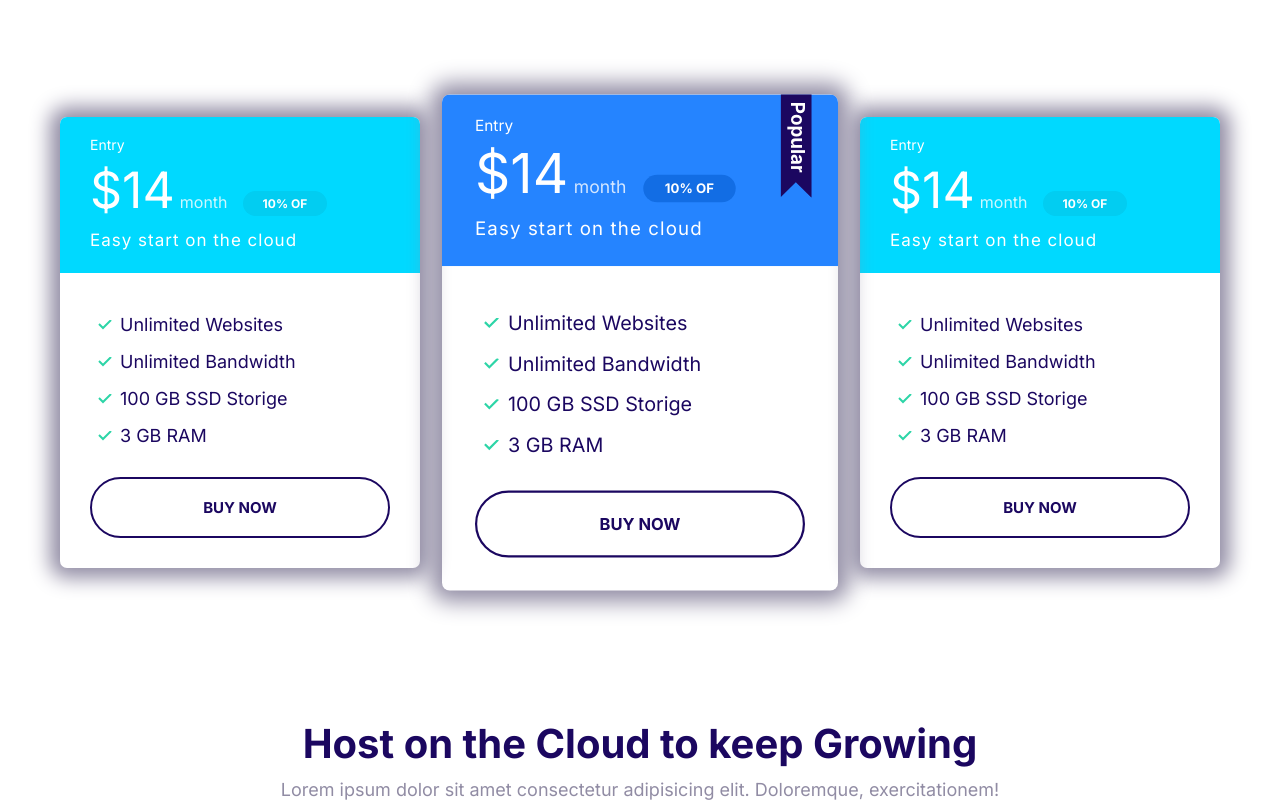
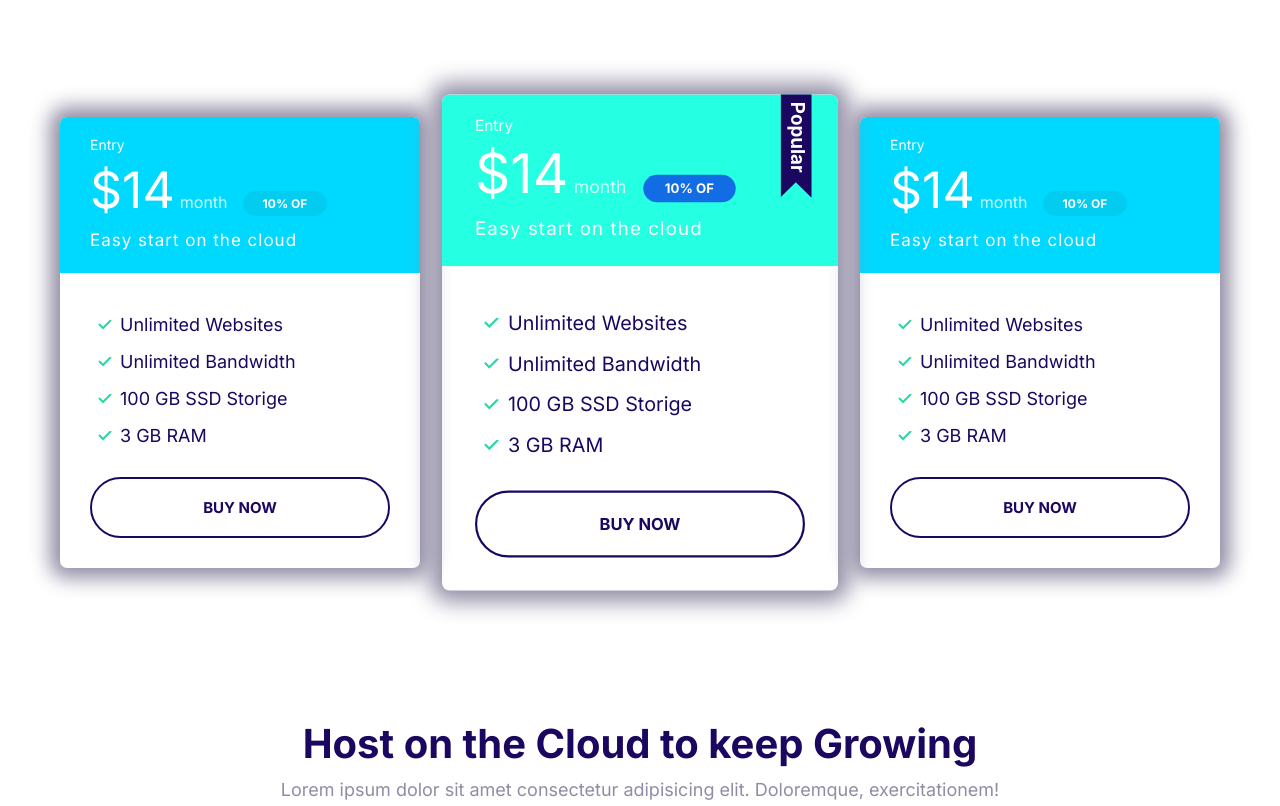
Before and after one commit to shahidqamar1989/moshify-web, a website built with Parcel: page index.html in a window 1280 px wide. Shown: the part 1229-2035 px from the top of the page. Built offline with nearby package versions, Linux system fonts and the light colour scheme.

Commit message:
chang primary color

```diff
--- a/css/style.css
+++ b/css/style.css
@@ -1,5 +1,5 @@
 :root {
-  --color-primary: #2584ff;
+  --color-primary: #25ffe2;
   --color-secondary: #00d9ff;
   --color-accent: #ff3400;
   --color-heading: #1b0760;
```
